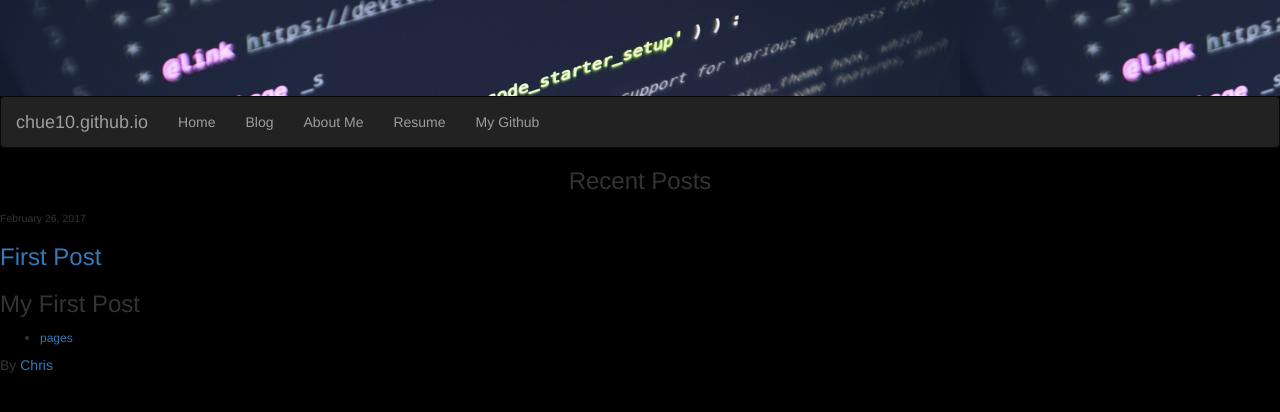
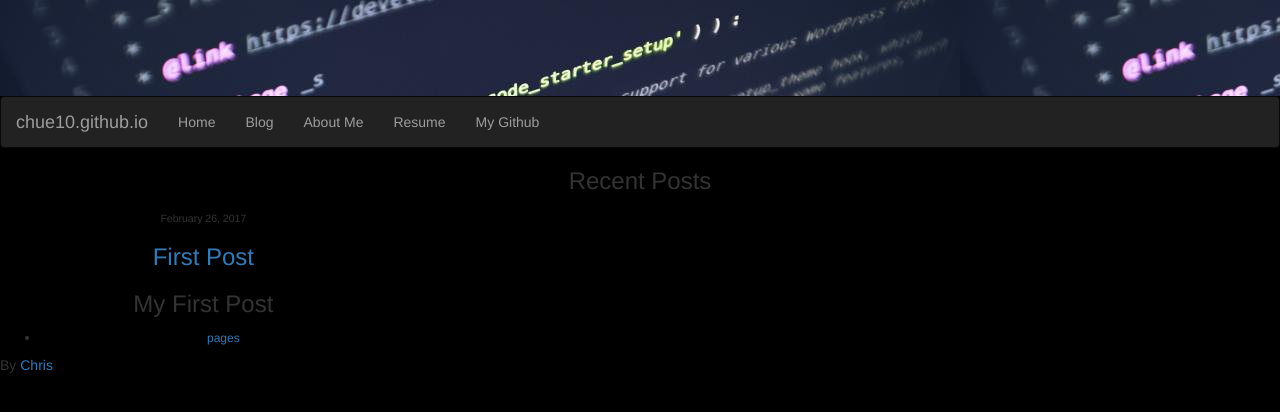
Before and after one commit to chue10/chue10.github.io, a Jekyll site: the page built from blog.html, in a window 1280 px wide. Shown: the top 412 px of the page. Built offline with Jekyll 4.4.1, drawn with Linux system fonts in a browser that asks for light colours; nearby versions of some CDN libraries.

Commit message:
Update blog.html

```diff
--- a/blog.html
+++ b/blog.html
@@ -5,14 +5,14 @@ layout: default
     <h3 class="text-center">Recent Posts</h3>
     {% for post in site.posts %}
     <div class="row">
-        <div class="col-md-4">
+        <div class="col-md-4 text-center">
 
             <sub>{{ post.date | date: '%B %d, %Y' }}</sub>
-            <a href="{{ post.url }}"><h3>{{ post.title }}</h3></a>
+            <a href="{{ post.url }}"><h3 class="text-center">{{ post.title }}</h3></a>
 
             {{ post.excerpt }}
 
-            <ul class="list">
+            <ul class="list text-center">
                 {% for category in post.categories %}
                 <li><h6><a href="/#!/{{ category }}"><i class="fa fa-tag"></i> {{ category }}</a></h6></li>
                 {% endfor %}
```
